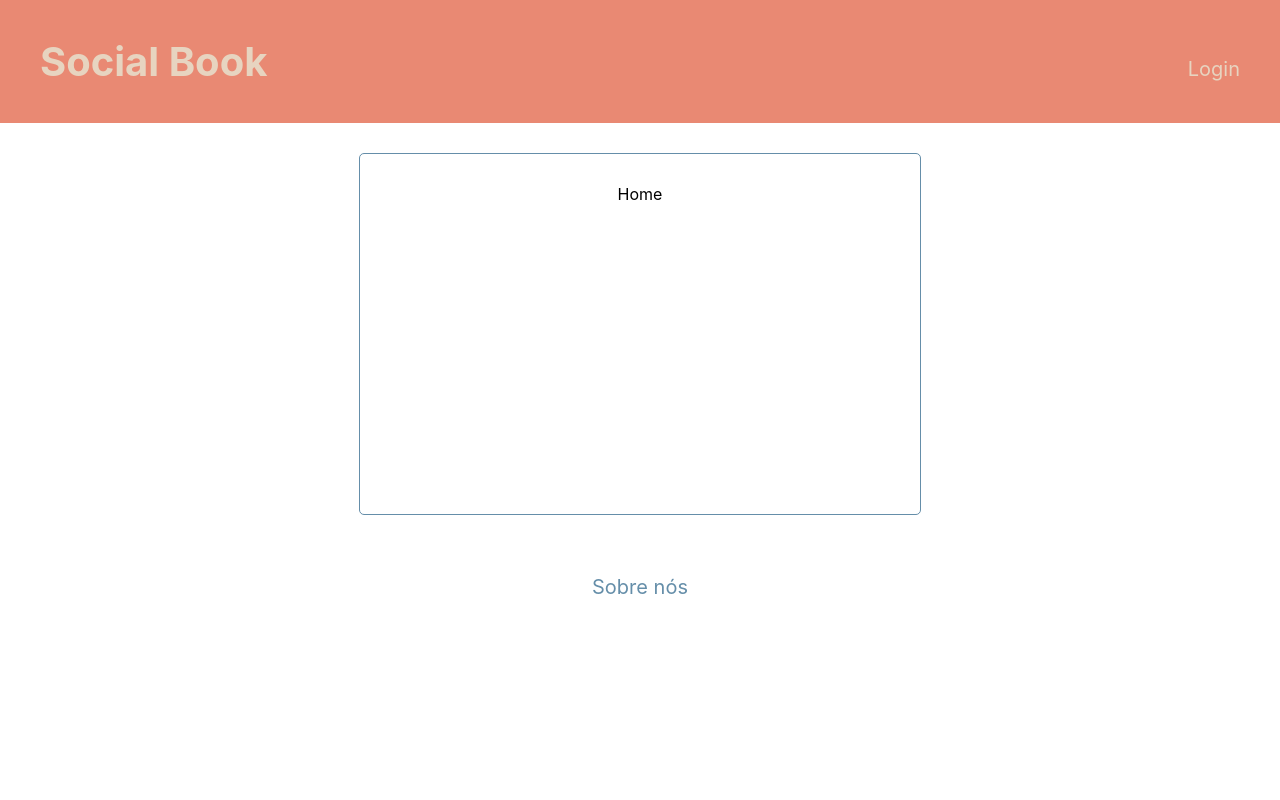
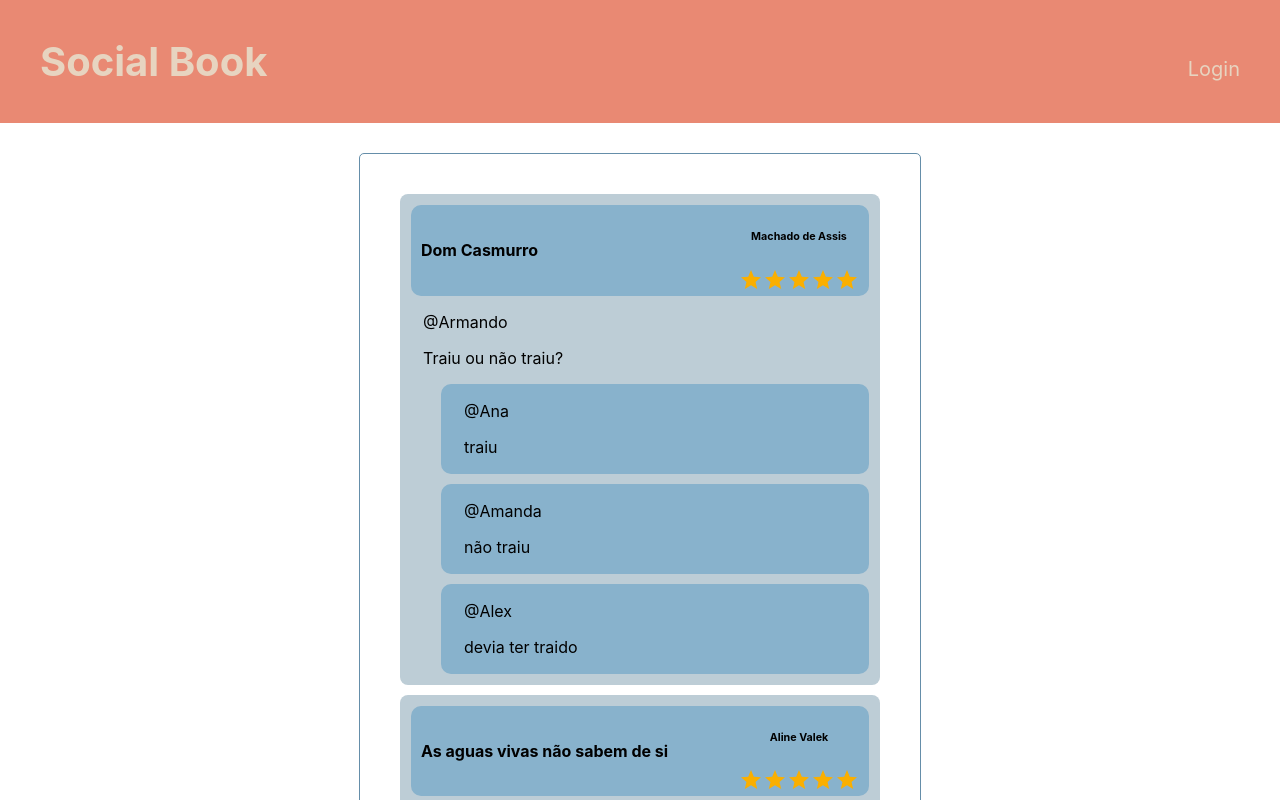
Before and after one commit to puces-2022-team-e/social-book-frontend, a React (Create React App) app: page / in a window 1280 px wide. Shown: the top 800 px of the page. Built offline with nearby package versions, Linux system fonts and the light colour scheme.

Commit message:
home page

```diff
--- a/package.json
+++ b/package.json
@@ -3,6 +3,9 @@
   "version": "0.1.0",
   "author": "pc-se-team-e",
   "dependencies": {
+    "@emotion/react": "^11.9.0",
+    "@emotion/styled": "^11.8.1",
+    "@mui/material": "^5.6.0",
     "@testing-library/jest-dom": "^5.16.3",
     "@testing-library/react": "^12.1.4",
     "@testing-library/user-event": "^13.5.0",
--- a/src/App.js
+++ b/src/App.js
@@ -3,7 +3,7 @@ import './App.css';
 import { BrowserRouter, Routes, Route } from 'react-router-dom'
 import React from 'react';
 import About from './components/About';
-import Home from './components/Home';
+import Home from './components/Home/Home';
 import Login from './components/Login';
 import FetchBooks from './components/FetchBooks';
 class App extends React.Component {
--- a/src/components/Home.js
+++ /dev/null
@@ -1,17 +0,0 @@
-import React from 'react'
-import BaseComponent from "./BaseComponent/BaseComponent";
-
-const Home = () => {
-
-  return (
-    <>
-        <BaseComponent>
-            <div className='container'>
-                Home
-            </div>
-        </BaseComponent>
-    </>
-  )
-}
-
-export default Home
--- /dev/null
+++ b/src/components/Home/DiscussionList/Discussion.css
@@ -0,0 +1,31 @@
+.Discussion-item {
+    padding: 1px;
+    margin: 10px;
+    border-radius: 8px;
+    background-color: #bdcdd6;
+}
+
+.Discussion-book-summary {
+    background-color: #88B2CC;
+    border-radius: 10px;
+    display: flex;
+    flex-direction: row;
+    justify-content:space-between;
+    align-items: center;
+    margin: 10px;
+    padding-left: 10px;
+    padding-right: 10px;
+}
+
+.Discussion-texts {
+    display: flex;
+    margin-left: 22px;
+}
+
+.Discussion-comment {
+    background-color: #88B2CC;
+    border-radius: 10px;
+    margin: 10px;
+    margin-left: 40px;
+    padding: 1px;
+}
--- /dev/null
+++ b/src/components/Home/DiscussionList/DiscussionBookSummary.js
@@ -0,0 +1,17 @@
+import React from 'react'
+import { Rating } from '@mui/material'
+import './Discussion.css'
+
+const DiscussionBookSummary = ({bookSummary}) => {
+    return (
+        <div className='Discussion-book-summary'>
+            <h4>{bookSummary.title}</h4>
+            <div>
+                <h6>{bookSummary.author}</h6>
+                <Rating name="read-only" value={bookSummary?.avaregeRating} readOnly/>
+            </div>
+        </div>
+    )
+}
+
+export default DiscussionBookSummary
--- /dev/null
+++ b/src/components/Home/DiscussionList/DiscussionComment.js
@@ -0,0 +1,12 @@
+import React from 'react'
+
+const DiscussionComment = ({ commentData }) => {
+  return (
+    <div className='Discussion-comment'>
+        <p className='Discussion-texts'>@{commentData.userName}</p>
+        <p className='Discussion-texts'>{commentData.text}</p>
+    </div>
+  )
+}
+
+export default DiscussionComment
--- /dev/null
+++ b/src/components/Home/DiscussionList/DiscussionItem.js
@@ -0,0 +1,26 @@
+import React from 'react'
+import DiscussionBookSummary from './DiscussionBookSummary'
+import DiscussionComment from './DiscussionComment'
+import './Discussion.css'
+
+
+const DiscussionItem = ({ discussionData }) => {
+
+  let discussionComments
+  if (discussionData.comments){
+    discussionComments = discussionData.comments.map((comment) => (<DiscussionComment key={comment.id} commentData={ comment }/>))
+  }
+
+  return (
+        <div className='Discussion-item'>
+          <DiscussionBookSummary
+            bookSummary={discussionData.bookSummary}
+          />
+          <p className='Discussion-texts'>@{discussionData.userName}</p>
+          <p className='Discussion-texts'>{discussionData.discussion}</p>
+          {discussionComments}
+        </div>
+    )
+}
+
+export default DiscussionItem
--- /dev/null
+++ b/src/components/Home/DiscussionList/DiscussionList.js
@@ -0,0 +1,12 @@
+import React from 'react'
+import DiscussionItem from './DiscussionItem'
+
+const DiscussionList = ({ discussions }) => {
+  return (
+    <div>
+        {discussions.map((discussion) => (<DiscussionItem key={discussion.id} discussionData={ discussion }/>))}
+    </div>
+  )
+}
+
+export default DiscussionList
--- /dev/null
+++ b/src/components/Home/Home.js
@@ -0,0 +1,70 @@
+import React from 'react'
+import BaseComponent from "../BaseComponent/BaseComponent";
+import DiscussionList from './DiscussionList/DiscussionList';
+
+const Home = () => {
+  const discussions = [
+    {
+        id: 1,
+        bookId: 1,
+        bookSummary: {
+            title: "Dom Casmurro",
+            author: "Machado de Assis",
+            avaregeRating: 4.7
+        },
+        userName: "Armando",
+        discussion: "Traiu ou não traiu?",
+        comments: [
+            {
+                id: 1,
+                userName: "Ana",
+                text: "traiu"
+            },
+            {
+                id: 2,
+                userName: "Amanda",
+                text: "não traiu"
+            },
+            {
+                id: 3,
+                userName: "Alex",
+                text: "devia ter traido"
+            },
+        ]
+    },
+    {
+        id: 2,
+        bookId: 2,
+        bookSummary: {
+            title: "As aguas vivas não sabem de si",
+            author: "Aline Valek",
+            avaregeRating: 4.7
+        },
+        userName: "Bernado",
+        discussion: "Não aguentaria ficar num submarino"
+    },
+    {
+        id: 3,
+        bookId: 3,
+        bookSummary: {
+            title: "Memórias póstumas de brás cubas",
+            author: "Machado de Assis",
+            avaregeRating: 4.7
+        },
+        userName: "Carla",
+        discussion: "Quem é mesmo marcela?"
+    },
+  ]
+
+  return (
+    <>
+        <BaseComponent>
+            <div className='container'>
+                <DiscussionList key={"list"} discussions={discussions} />
+            </div>
+        </BaseComponent>
+    </>
+  )
+}
+
+export default Home
```
Also changed, not shown: 1 other file (tests, documents, lock files or other folders).
